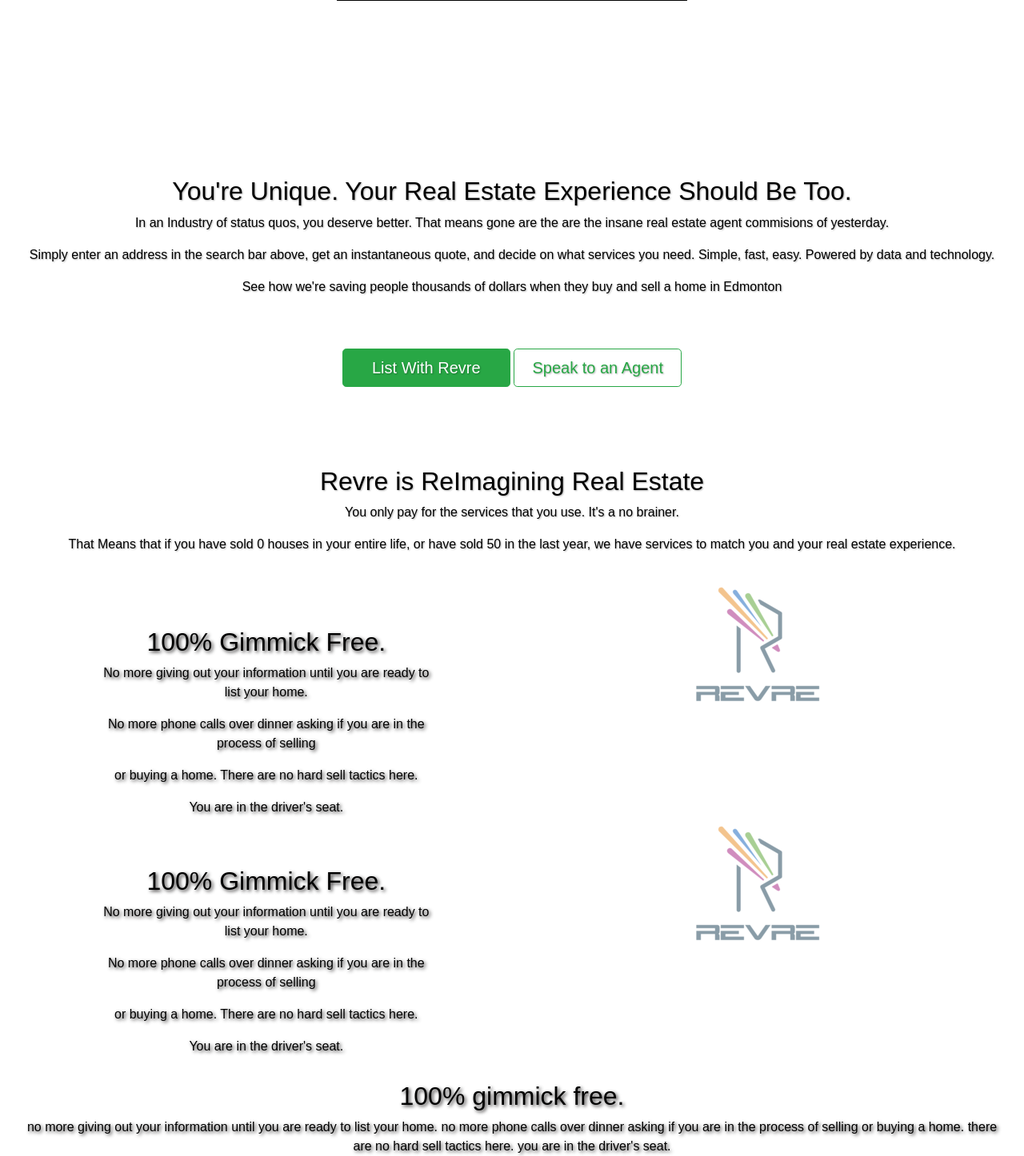
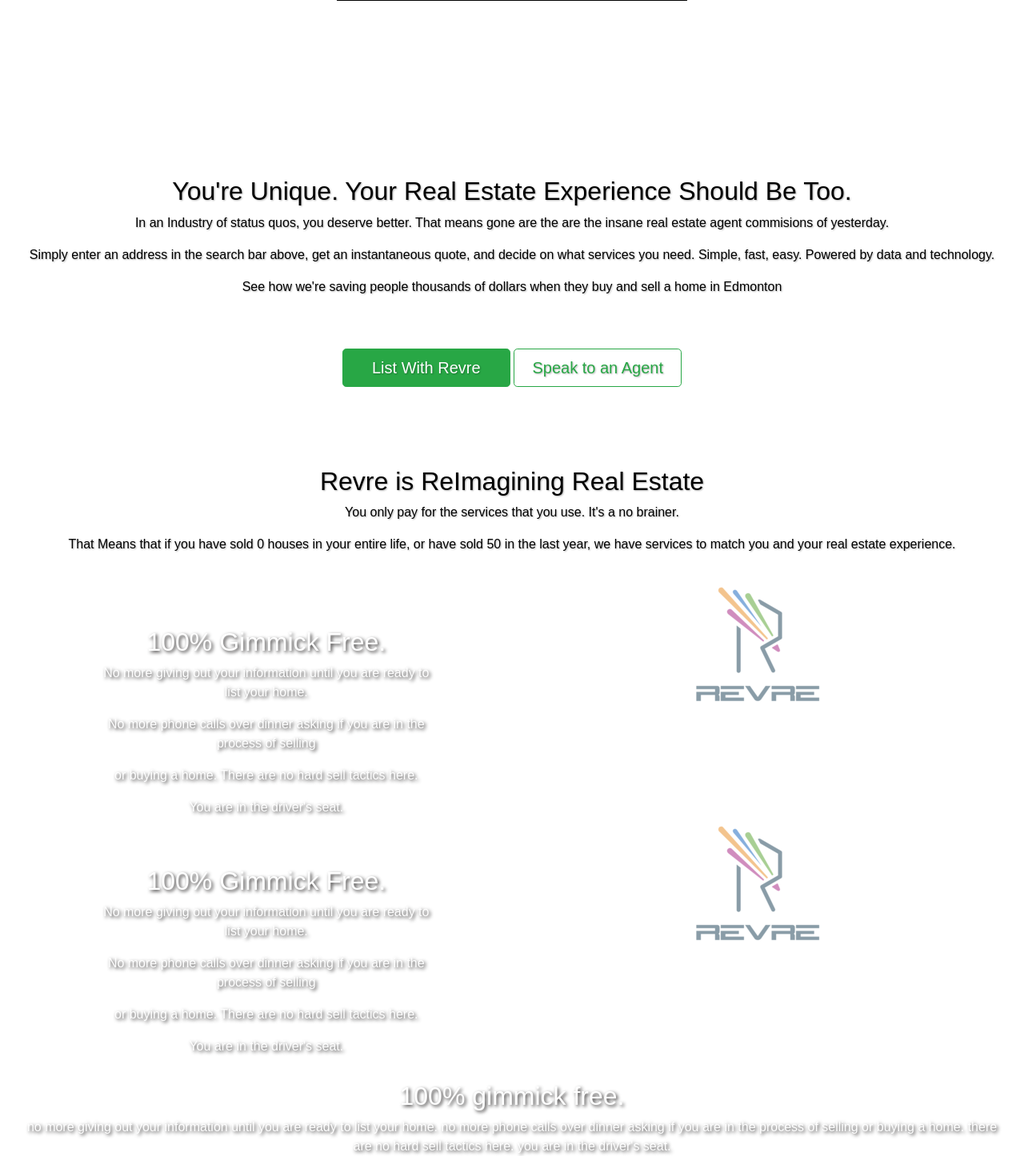
Before and after one commit to MattMont/Django, a Django app: page /homevalue/ in a window 1280 px wide. Shown: the part 428-1874 px from the top of the page at 80% size. Run offline with Django 3.2, Linux system fonts and the light colour scheme; some libraries are stand-ins or nearby versions.

Commit message:
header update

```diff
--- a/testSite/homevalue/static/homevalue/css/autoaddress.css
+++ b/testSite/homevalue/static/homevalue/css/autoaddress.css
@@ -48,7 +48,7 @@ body {
 
 
 .background-image{
-    background-image: url("../images/clouds-dawn-drone-624929.jpg");
+    background-image: url("../images/30424-104668.jpg");
     background-position: center;
     background-repeat: no-repeat;
     background-size: cover;
@@ -107,7 +107,7 @@ body {
   border:0;
 }
 .center {
-    color: black;
+    color: white;
     text-shadow: 2px 2px 4px #333131;
     justify-content: center;
     text-align: center;
```
Also changed, not shown: testSite/homevalue/static/homevalue/images/30424-104668.jpg (added).
